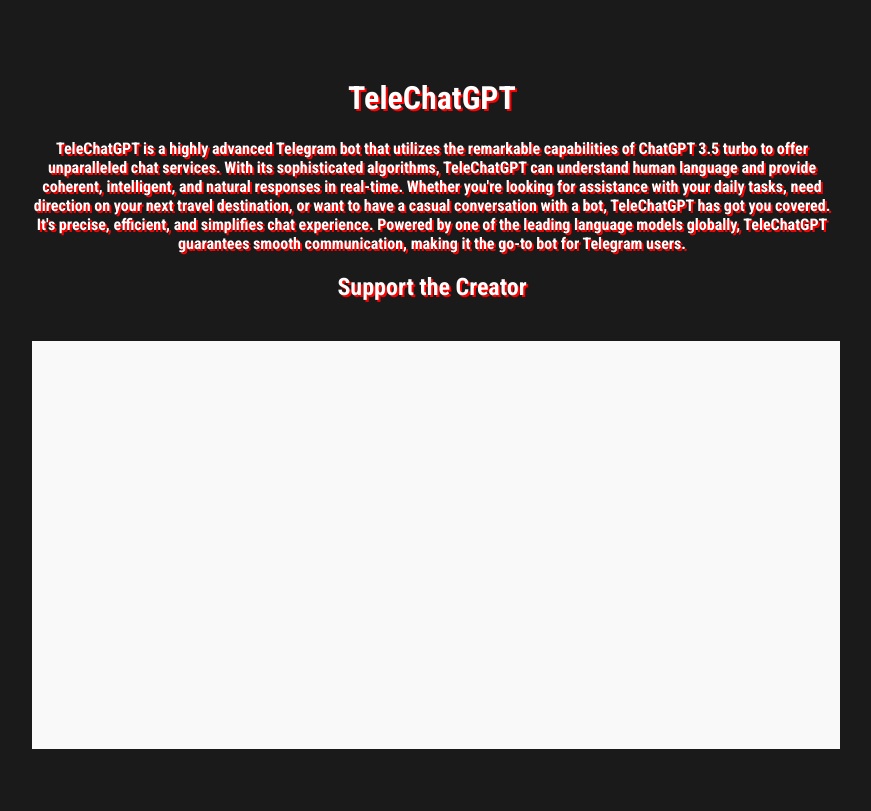
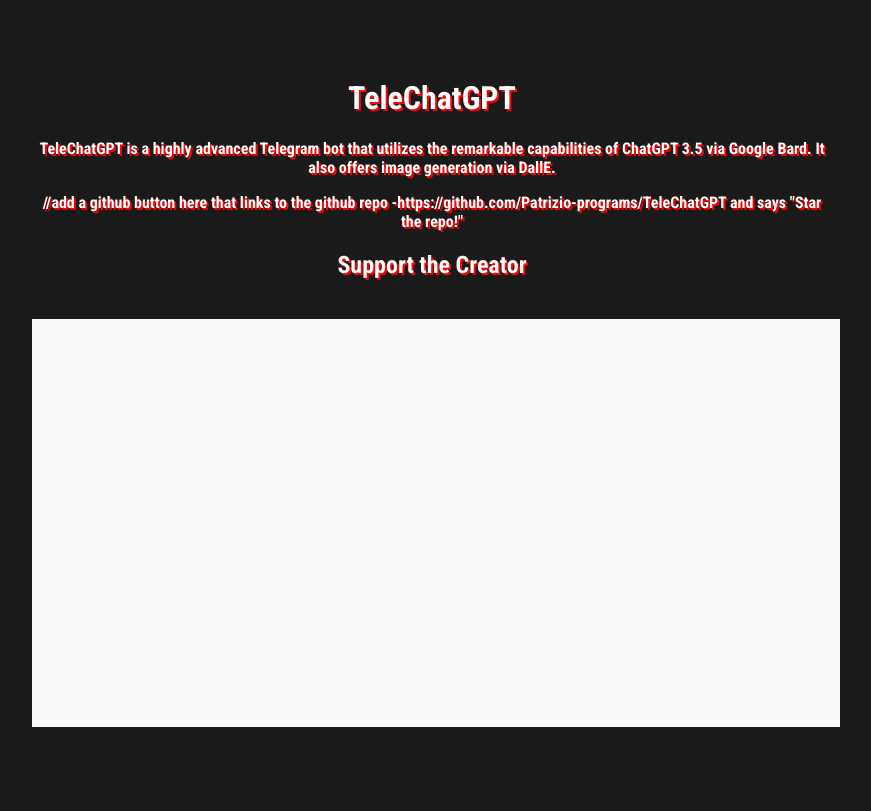
Before and after one commit to Patrizio-programs/TeleChatGPT, a Flask app: page / in a window 1280 px wide. Shown: the whole page, without its empty margins (208-1079 px from the left). After the commit the page ends 727 px from the top, so only its background shows below. Run offline with Flask 2, Linux system fonts and the light colour scheme.

Commit message:
Update index.html

```diff
--- a/templates/index.html
+++ b/templates/index.html
@@ -29,7 +29,8 @@
   <body>
     <div class="container">
       <h1 class="mt-5 mb-3">TeleChatGPT</h1>
-      <p>TeleChatGPT is a highly advanced Telegram bot that utilizes the remarkable capabilities of ChatGPT 3.5 turbo to offer unparalleled chat services. With its sophisticated algorithms, TeleChatGPT can understand human language and provide coherent, intelligent, and natural responses in real-time. Whether you're looking for assistance with your daily tasks, need direction on your next travel destination, or want to have a casual conversation with a bot, TeleChatGPT has got you covered. It's precise, efficient, and simplifies chat experience. Powered by one of the leading language models globally, TeleChatGPT guarantees smooth communication, making it the go-to bot for Telegram users.</p>
+      <p>TeleChatGPT is a highly advanced Telegram bot that utilizes the remarkable capabilities of ChatGPT 3.5 via Google Bard. It also offers image generation via DallE.</p>
+//add a github button here that links to the github repo -https://github.com/Patrizio-programs/TeleChatGPT and says "Star the repo!"
 
       <h2 class="mt-5 mb-3">Support the Creator</h2>
       <iframe id='kofiframe' src='https://ko-fi.com/patrizothedev/?hidefeed=true&widget=true&embed=true&preview=true' height='400' title='patrizothedev'></iframe>
```
